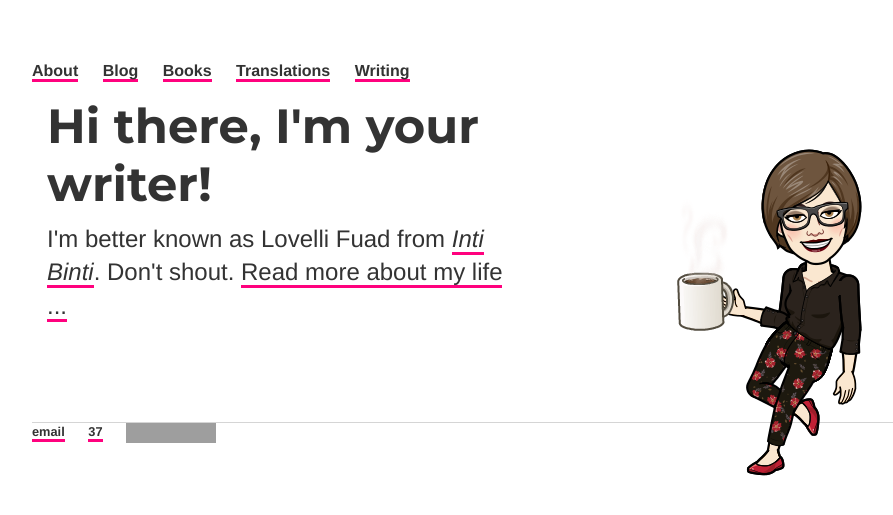
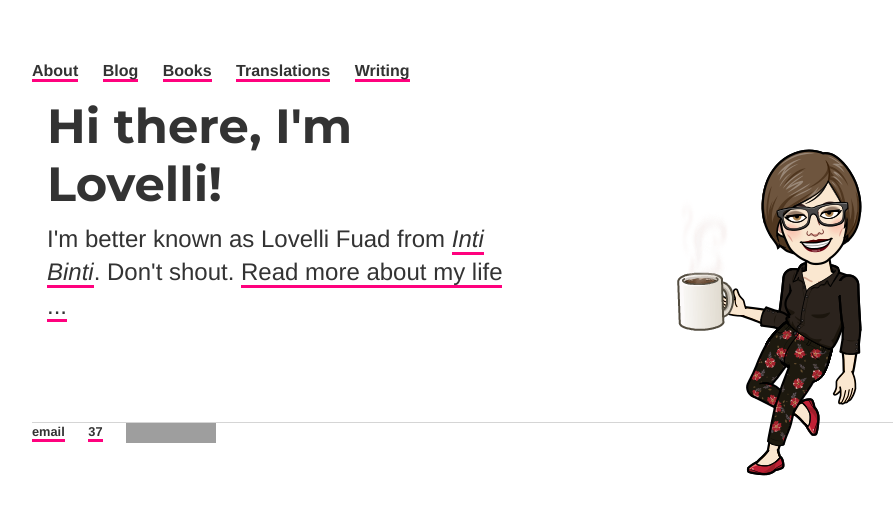
Before and after one commit to ariesti/ariesti.github.io, a Jekyll site: the page built from index.html, in a window 1280 px wide. Shown: the top 515 px of the page, without its empty margins (160-1053 px from the left). Built offline with Jekyll 4.4.1, drawn with Linux system fonts in a browser that asks for light colours; grey boxes are pictures that could not be loaded.

Commit message:
Update index.html

```diff
--- a/index.html
+++ b/index.html
@@ -4,7 +4,7 @@ title: Lovelli Fuad, the data scientist
 ---
 <div class="blurb">
 	<img src="assets/2.png" alt="Flowers in Chania" style="float:right" />
-	<h1>Hi there, I'm your writer!</h1>
+	<h1>Hi there, I'm Lovelli!</h1>
 	<p>I'm better known as Lovelli Fuad from <em><a href="https://theminimalweb.wordpress.com/portfolio/yellow/">Inti Binti</a></em>. Don't shout. <a href="/about">Read more about my life ...</a></p>
 	<p><br></br></p>
 </div><!-- /.blurb -->
```
